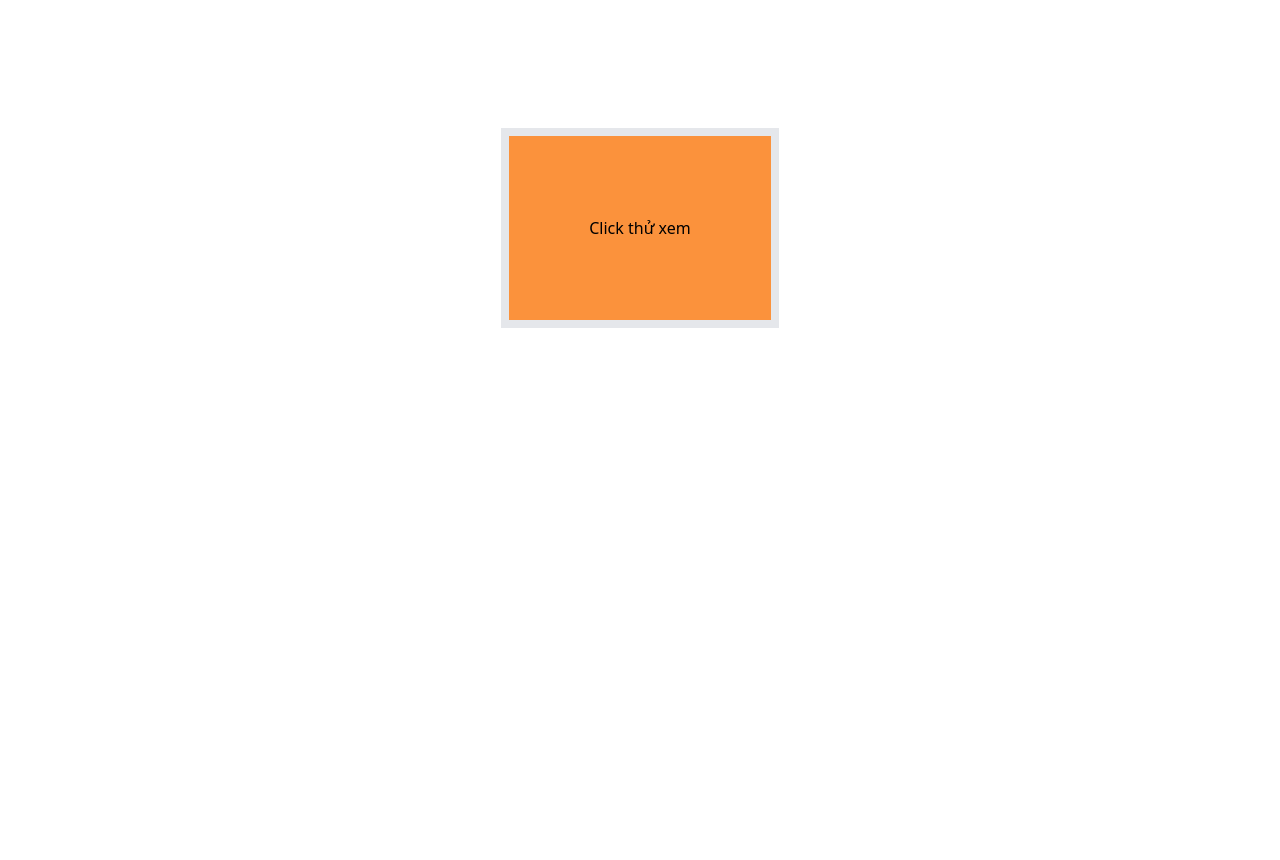
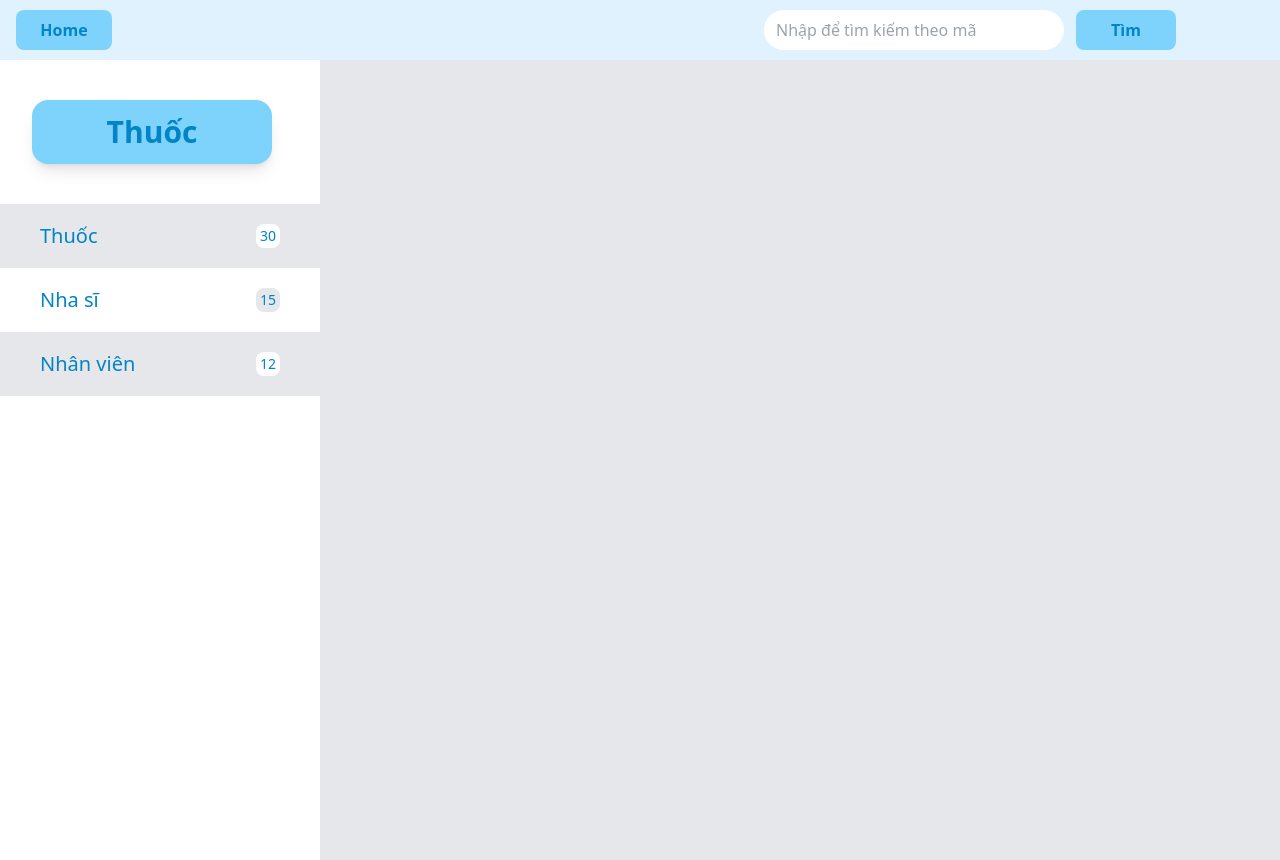
Before and after one commit to cukhoaimon/dental-clinic-management-system, a React (Vite) app in the folder admin/: page / in a window 1280 px wide. Before the commit the page ends 800 px from the top, so only its background shows below. Built offline with nearby package versions, Linux system fonts and the light colour scheme.

Commit message:
[scul/admin] create panel base

```diff
--- /dev/null
+++ b/admin/src/features/panel/ItemSide.jsx
@@ -0,0 +1,14 @@
+/* eslint-disable react/prop-types */
+export const ItemSide = ({item: {name, quantity}, even}) => {
+    const bg = even ? 'bg-gray-200' : 'bg-white'
+    const bgReverse = even ? 'bg-white' : 'bg-gray-200'
+
+    console.log(name, even);
+
+  return (
+    <div className={`flex text-sky-600 text-xl h-16 px-10 items-center justify-between ${bg}`}>
+        <p className=''>{name}</p>
+        <p className={`w-6 ${bgReverse} h-6 text-[14px] leading-[24px] rounded-lg text-center`}>{quantity}</p>
+    </div>
+  )
+}
--- /dev/null
+++ b/admin/src/features/panel/Panel.jsx
@@ -0,0 +1,50 @@
+import { Fragment } from 'react'
+import { ItemSide } from './ItemSide'
+
+export const Panel = () => {
+
+    const data = [
+        {
+            name: "Thuốc",
+            quantity: 30,
+        },
+        {
+            name: "Nha sĩ",
+            quantity: 15,
+        },
+        {
+            name: "Nhân viên",
+            quantity: 12,
+        }
+    ]
+
+  return (
+    <Fragment>
+        <div className='nav h-[60px] bg-sky-100 flex items-center px-4 justify-between'>
+            <button className='h-10 w-24 rounded-lg bg-sky-300 text-sky-600 font-bold'>Home</button>
+            <div className='search-bar w-[500px] flex'>
+                <input className='w-3/5 mr-3 px-3 rounded-full' type="text" name="search" id="search" placeholder='Nhập để tìm kiếm theo mã'/>
+                <button className='w-1/5 h-10 rounded-lg bg-sky-300 text-sky-600 font-bold'>Tìm</button>
+            </div>
+        </div>
+        <div className='main-container flex'>
+            <div className='side w-1/4 pt-10'>
+                <div className='title mx-8 mb-10'>
+                    <p className='w-[240px] shadow-lg h-16 bg-sky-300 text-center leading-[64px] text-3xl text-sky-600 rounded-2xl font-bold'>
+                        Thuốc
+                    </p>
+                </div>
+
+                <div className='list'>
+                    {data.map((item, index) => (
+                        <ItemSide key={index} item={item} even={index % 2 === 0}/>
+                    ))}
+                </div>
+            </div>
+            <div className='main w-3/4 bg-gray-200 h-screen'>
+
+            </div>
+        </div>
+    </Fragment>
+  )
+}
--- a/admin/src/pages/Home.jsx
+++ b/admin/src/pages/Home.jsx
@@ -1,13 +1,10 @@
-import { toast } from "react-hot-toast";
+import { Panel } from "../features/panel/Panel";
 
-const notify = () => toast.success("Hello World");
 
 function Home() {
   return (
-    <div className="flex w-auto justify-center pt-32	">
-      <button onClick={notify} className="border-8 bg-orange-400 p-20">
-        Click thử xem
-      </button>
+    <div>
+      <Panel />
     </div>
   );
 }
```
